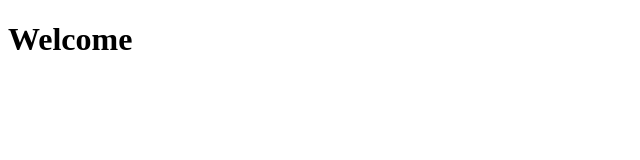
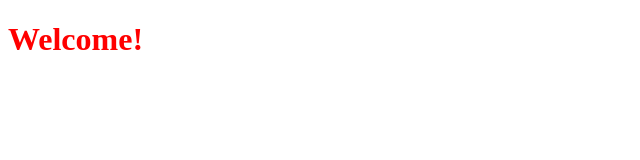
Before and after one commit to NErikaK/Git_Workshop, a plain HTML site: page index.html in a window 1280 px wide. Shown: the whole page, without its empty margins (0-640 px from the left). Drawn offline with Linux system fonts and the light colour scheme.

Commit message:
create style.css

```diff
--- a/index.html
+++ b/index.html
@@ -2,8 +2,9 @@
 <html lang="en">
 <head>
     <title>Git Workshop</title>
+    <link rel="stylesheet" href="./style.css" />
 </head>
 <body>
-    <h1>Welcome</h1>
+    <h1>Welcome!</h1>
 </body>
 </html>
--- /dev/null
+++ b/style.css
@@ -0,0 +1,3 @@
+h1{
+    color: red;
+}
```
